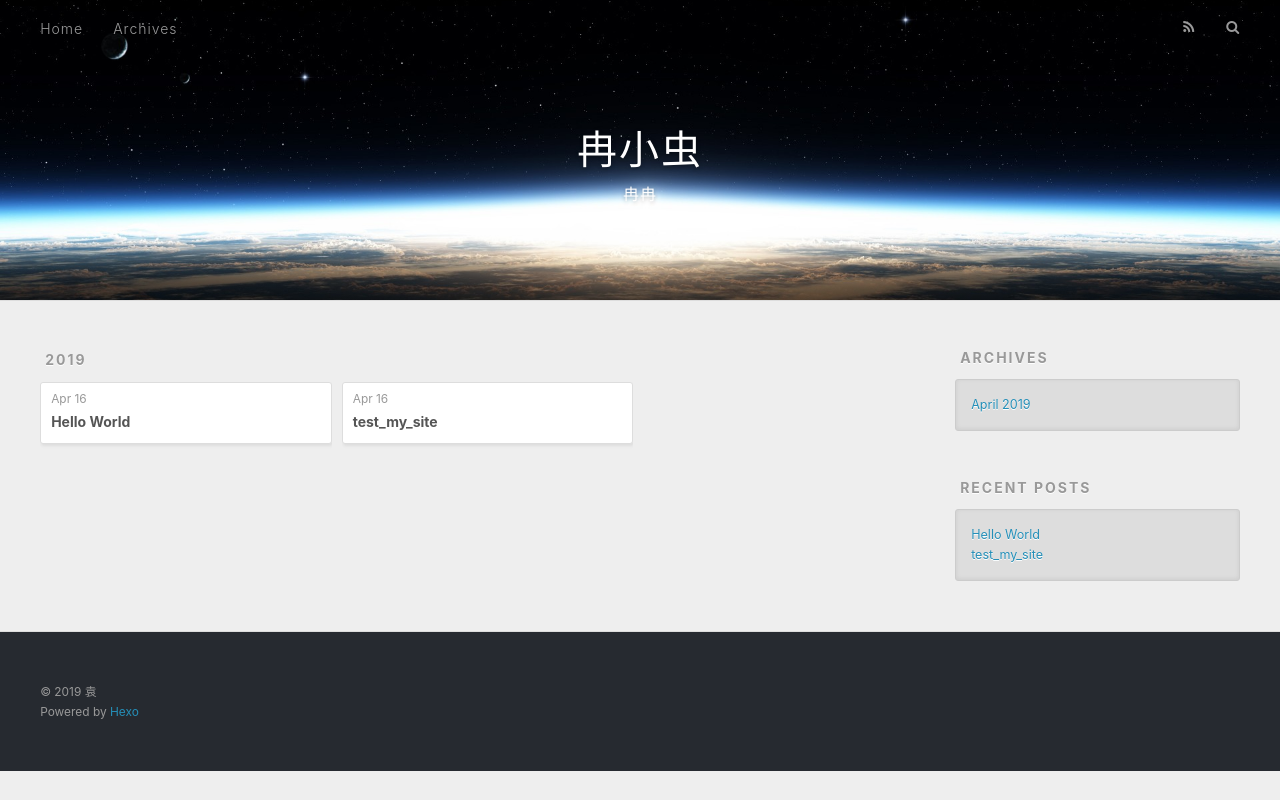
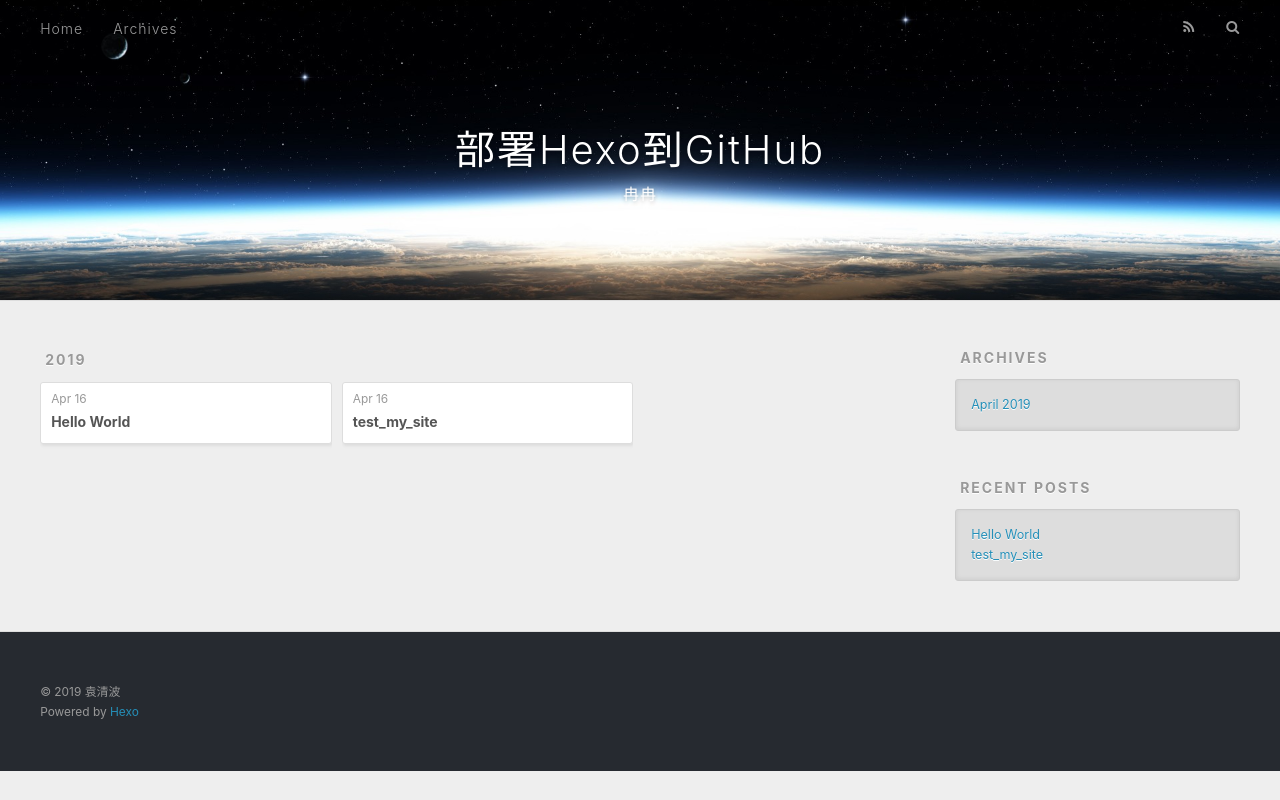
Before and after one commit to WaterYuan/WaterYuan.github.io, a plain HTML site: page archives/2019/04/index.html in a window 1280 px wide. Drawn offline with nearby package versions, Linux system fonts and the light colour scheme.

Commit message:
Site updated: 2019-04-17 00:28:05

```diff
--- a/archives/2019/04/index.html
+++ b/archives/2019/04/index.html
@@ -5,21 +5,21 @@
 
 
 
-  <title>Archives: 2019/4 | 冉小虫</title>
+  <title>Archives: 2019/4 | 部署Hexo到GitHub</title>
   <meta name="viewport" content="width=device-width, initial-scale=1, maximum-scale=1">
-  <meta name="description" content="哼">
-<meta name="keywords" content="测试">
+  <meta name="description" content="测试部署Hexo到GitHub">
+<meta name="keywords" content="Hexo GitHub">
 <meta property="og:type" content="website">
-<meta property="og:title" content="冉小虫">
+<meta property="og:title" content="部署Hexo到GitHub">
 <meta property="og:url" content="http://yoursite.com/archives/2019/04/index.html">
-<meta property="og:site_name" content="冉小虫">
-<meta property="og:description" content="哼">
+<meta property="og:site_name" content="部署Hexo到GitHub">
+<meta property="og:description" content="测试部署Hexo到GitHub">
 <meta property="og:locale" content="中文">
 <meta name="twitter:card" content="summary">
-<meta name="twitter:title" content="冉小虫">
-<meta name="twitter:description" content="哼">
+<meta name="twitter:title" content="部署Hexo到GitHub">
+<meta name="twitter:description" content="测试部署Hexo到GitHub">
 
-    <link rel="alternate" href="/atom.xml" title="冉小虫" type="application/atom+xml">
+    <link rel="alternate" href="/atom.xml" title="部署Hexo到GitHub" type="application/atom+xml">
 
 
     <link rel="icon" href="/favicon.png">
@@ -38,7 +38,7 @@
   <div id="header-outer" class="outer">
     <div id="header-title" class="inner">
       <h1 id="logo-wrap">
-        <a href="/" id="logo">冉小虫</a>
+        <a href="/" id="logo">部署Hexo到GitHub</a>
       </h1>
 
         <h2 id="subtitle-wrap">
@@ -170,7 +170,7 @@
 
   <div class="outer">
     <div id="footer-info" class="inner">
-      &copy; 2019 袁<br>
+      &copy; 2019 袁清波<br>
       Powered by <a href="http://hexo.io/" target="_blank">Hexo</a>
     </div>
   </div>
```
Also changed, not shown: 2019/04/16/hello-world/index.html (+7 -7 lines), 2019/04/16/test-my-site/index.html (+10 -10 lines), archives/2019/index.html (+11 -11 lines), archives/index.html (+11 -11 lines), index.html (+13 -13 lines).
